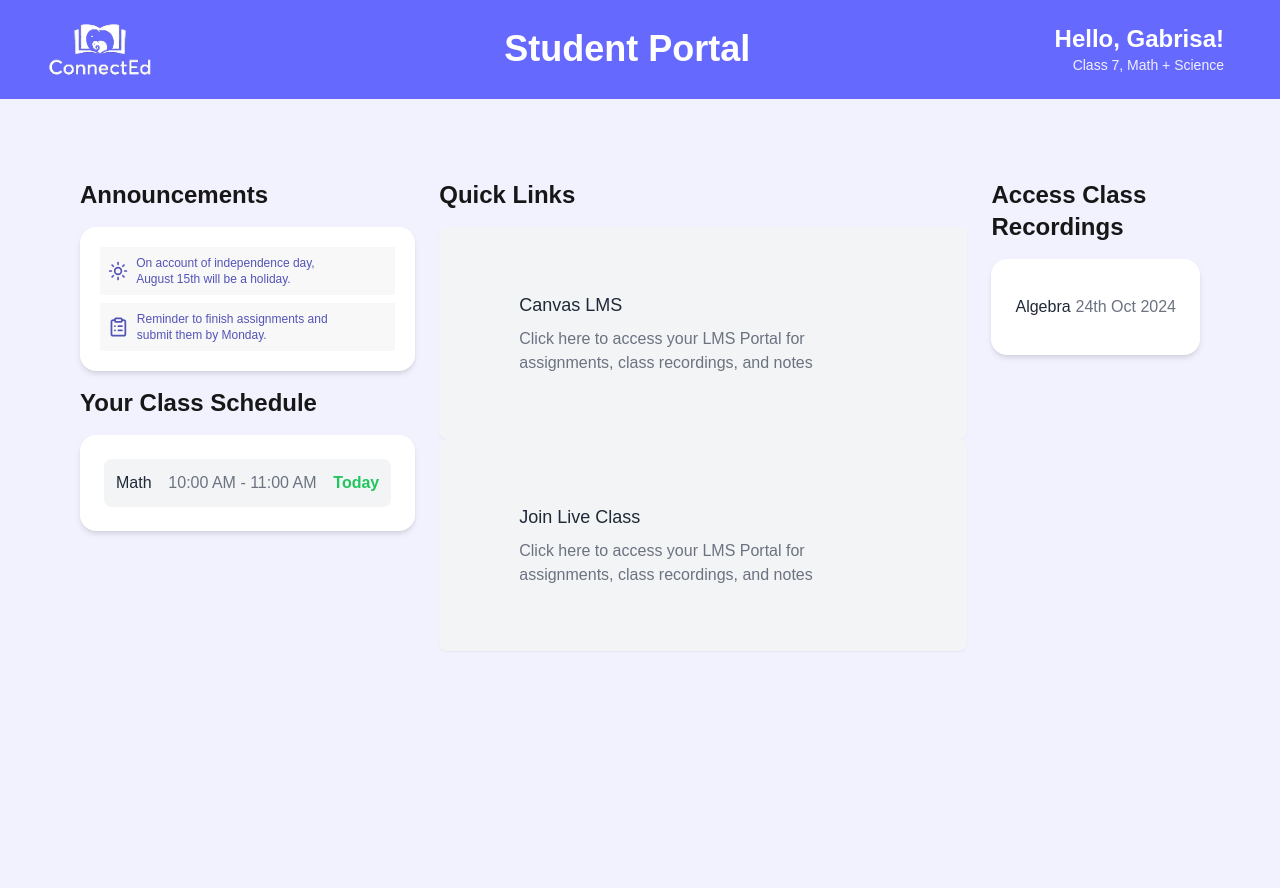
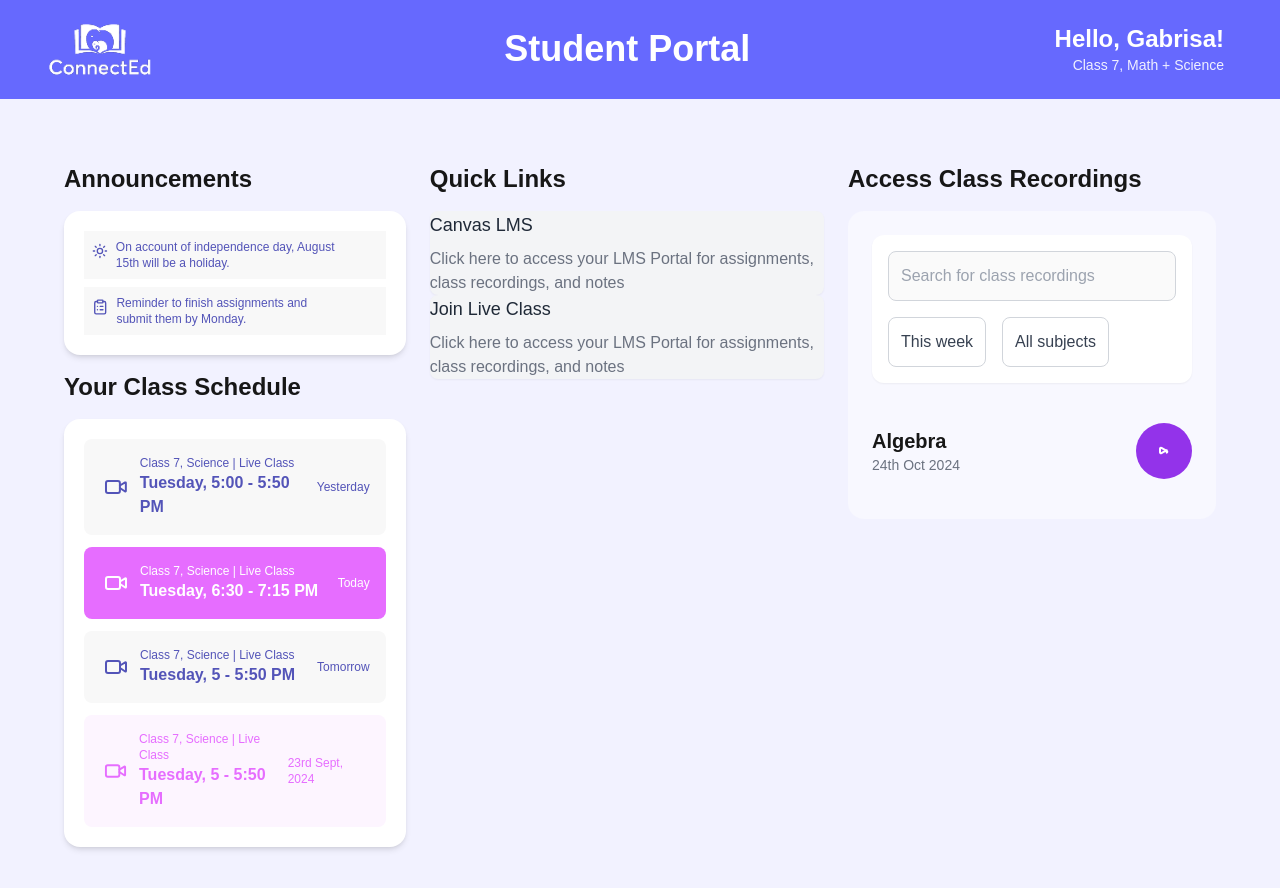
Before and after one commit to TanmayUdupa/student-portal-dashboard, a Next.js app: page / in a window 1280 px wide. Shown: the top 888 px of the page. Before the commit the page ends 800 px from the top, so only its background shows below. Built offline with nearby package versions, Linux system fonts and the light colour scheme.

Commit message:
Style Class Schedule

```diff
--- a/src/app/components/Announcement.tsx
+++ b/src/app/components/Announcement.tsx
@@ -10,11 +10,11 @@ const Announcement = () => (
   <section className="bg-white shadow-md rounded-2xl p-5 mb-4">
     <ul className="space-y-2 text-xs">
         <li className="flex gap-2 pl-2 py-2 pr-12 text-announcementText bg-announcement">
-          <Sun size={32} color="#5354B8" />
+          <Sun size={24} color="#5354B8" />
           On account of independence day, August 15th will be a holiday.
         </li>
         <li className="flex gap-2 pl-2 py-2 pr-12 text-announcementText bg-announcement">
-          <ClipboardList size={32} color="#5354B8" />
+          <ClipboardList size={24} color="#5354B8" />
           Reminder to finish assignments and submit them by Monday.
         </li>
     </ul>
--- a/src/app/components/ClassSchedule.tsx
+++ b/src/app/components/ClassSchedule.tsx
@@ -1,18 +1,24 @@
 // src/components/ClassSchedule.tsx
 import React from 'react';
+import { Video } from 'lucide-react';
 
 interface ClassScheduleProps {
-  classes: { subject: string; time: string; status: string }[];
+  classes: { title: string; date: string; status: string }[];
 }
 
 const ClassSchedule: React.FC<ClassScheduleProps> = ({ classes }) => (
-  <section className="bg-white shadow-md rounded-2xl p-6 mb-4">
+  <section className="bg-white shadow-md rounded-2xl p-5 mb-4">
     <ul className="space-y-3">
       {classes.map((classItem, index) => (
-        <li key={index} className="flex justify-between p-3 rounded-lg bg-gray-100 hover:bg-gray-200">
-          <span className="font-medium text-gray-800">{classItem.subject}</span>
-          <span className="text-gray-500">{classItem.time}</span>
-          <span className={`font-semibold ${classItem.status === 'Today' ? 'text-green-500' : 'text-gray-400'}`}>
+        <li key={index} className={`flex justify-between pl-5 pr-4 py-4 rounded-lg  ${(classItem.status === 'Yesterday' || classItem.status === 'Tomorrow')? 'text-announcementText bg-announcement' : (classItem.status === 'Today' ? 'text-white bg-classToday' : 'text-classToday bg-otherStatus')}`}>
+          <div className='flex gap-3 items-center'>
+            <Video size={24} color={`${(classItem.status === 'Yesterday' || classItem.status === 'Tomorrow')? "#5354B8" : (classItem.status === 'Today' ? 'white' : '#E66DFF')}`}/>
+            <div className="flex flex-col">
+              <span className="text-xs">{classItem.title}</span>
+              <span className="font-black">{classItem.date}</span>
+            </div>
+          </div>
+          <span className={`text-xs flex items-center`}>
             {classItem.status}
           </span>
         </li>
--- a/src/app/components/Dashboard.tsx
+++ b/src/app/components/Dashboard.tsx
@@ -33,7 +33,12 @@ interface HeaderProps {
   };
 
 const Dashboard = () => {
-  const classes = [{ subject: 'Math', time: '10:00 AM - 11:00 AM', status: 'Today' }];
+  const classes = [
+    { title: 'Class 7, Science | Live Class', date: 'Tuesday, 5:00 - 5:50 PM', status: 'Yesterday' },
+    { title: 'Class 7, Science | Live Class', date: 'Tuesday, 6:30 - 7:15 PM', status: 'Today' },
+    { title: 'Class 7, Science | Live Class', date: 'Tuesday, 5 - 5:50 PM', status: 'Tomorrow' },
+    { title: 'Class 7, Science | Live Class', date: 'Tuesday, 5 - 5:50 PM', status: '23rd Sept, 2024' },
+  ];
   const links = [
     { title: 'Canvas LMS', description: 'Access LMS for notes.', url: '#' },
     { title: 'Join Live Class', description: 'Class starting in 10 mins.', url: '#' },
@@ -46,8 +51,8 @@ const Dashboard = () => {
         userName="Gabrisa"
         classInfo="Class 7, Math + Science"
       />
-      <div className='flex justify-between p-20 gap-6'>
-        <div>
+      <div className='flex justify-between p-16 gap-6'>
+        <div className="flex-[0.65]">
           <div>
             <h1 className="text-2xl font-bold mb-4">Announcements</h1>
             <Announcement />
@@ -57,11 +62,11 @@ const Dashboard = () => {
             <ClassSchedule classes={classes} />
           </div>
         </div>
-        <div>
+        <div className='flex-[0.75]'>
           <h1 className="text-2xl font-bold mb-4">Quick Links</h1>
           <QuickLinks links={links} />
         </div>
-        <div className='flex flex-col'>
+        <div className='flex flex-col flex-[0.7]'>
           <h1 className="text-2xl font-bold mb-4"> Access Class Recordings</h1>
           <Recordings recordings={recordings} />
         </div>
--- a/src/app/components/QuickLinks.tsx
+++ b/src/app/components/QuickLinks.tsx
@@ -11,7 +11,7 @@ const QuickLinks: React.FC<QuickLinkProps> = ({ links }) => (
       <a
         key={index}
         href={link.url}
-        className="px-20 py-16 bg-gray-100 rounded-lg hover:bg-gray-200 transition-colors shadow-sm"
+        className="bg-gray-100 rounded-lg hover:bg-gray-200 transition-colors shadow-sm"
       >
         <h3 className="text-lg font-medium text-gray-800 mb-2">{link.title}</h3>
         <p className="text-gray-500">Click here to access your LMS Portal for assignments, class recordings, and notes</p>
--- a/src/app/components/Recordings.tsx
+++ b/src/app/components/Recordings.tsx
@@ -1,17 +1,51 @@
 // src/components/Recordings.tsx
 import React from 'react';
 
+interface Recording {
+  title: string;
+  subject: string;
+  date: string;
+}
+
 interface RecordingProps {
-  recordings: { title: string; date: string }[];
+  recordings: Recording[];
 }
 
 const Recordings: React.FC<RecordingProps> = ({ recordings }) => (
-  <section className="bg-white shadow-md rounded-2xl p-6 mb-4">
+  <section className="bg-[#F8F8FF] rounded-2xl p-6 w-full max-w-lg mx-auto">
+
+    {/* Static Search and Filter Section */}
+    <div className="bg-white p-4 rounded-xl shadow-sm mb-6">
+      <input
+        type="text"
+        placeholder="Search for class recordings"
+        className="w-full p-3 mb-4 rounded-lg border border-gray-300"
+        disabled
+      />
+      <div className="flex gap-4">
+        <button className="p-3 rounded-lg border border-gray-300 text-gray-700" disabled>
+          This week
+        </button>
+        <button className="p-3 rounded-lg border border-gray-300 text-gray-700" disabled>
+          All subjects
+        </button>
+      </div>
+    </div>
+
+    {/* Recordings List */}
     <ul className="divide-y divide-gray-200">
       {recordings.map((recording, index) => (
-        <li key={index} className="py-3 flex justify-between">
-          <span className="text-gray-800 font-medium">{recording.title}</span>
-          <span className="text-gray-500">{recording.date}</span>
+        <li key={index} className="py-4 flex items-center justify-between">
+          <div>
+            <p className="text-sm font-semibold text-purple-700">{recording.subject}</p>
+            <p className="text-xl font-bold">{recording.title}</p>
+            <p className="text-sm text-gray-500">{recording.date}</p>
+          </div>
+          <button className="p-4 rounded-full bg-purple-600 text-white">
+            <svg className="w-6 h-6" fill="none" stroke="currentColor" viewBox="0 0 24 24" xmlns="http://www.w3.org/2000/svg">
+              <path strokeLinecap="round" strokeLinejoin="round" strokeWidth="2" d="M14.752 11.168l-5.304 3.022a1 1 0 01-1.448-.894V9.704a1 1 0 011.448-.894l5.304 3.022a1 1 0 010 1.788z" />
+            </svg>
+          </button>
         </li>
       ))}
     </ul>
--- a/src/app/layout.tsx
+++ b/src/app/layout.tsx
@@ -14,7 +14,7 @@ const geistMono = localFont({
 });
 
 export const metadata: Metadata = {
-  title: "Create Next App",
+  title: "Student Portal Dashboard",
   description: "Generated by create next app",
 };
 
--- a/tailwind.config.ts
+++ b/tailwind.config.ts
@@ -13,7 +13,9 @@ const config: Config = {
         foreground: "var(--foreground)",
         header: '#6669FE',
         announcement: '#F8F8F8',
-        announcementText: "#5354B8"
+        announcementText: "#5354B8",
+        classToday: "#E66DFF",
+        otherStatus: "#FDF5FF",
       },
     },
   },
```
